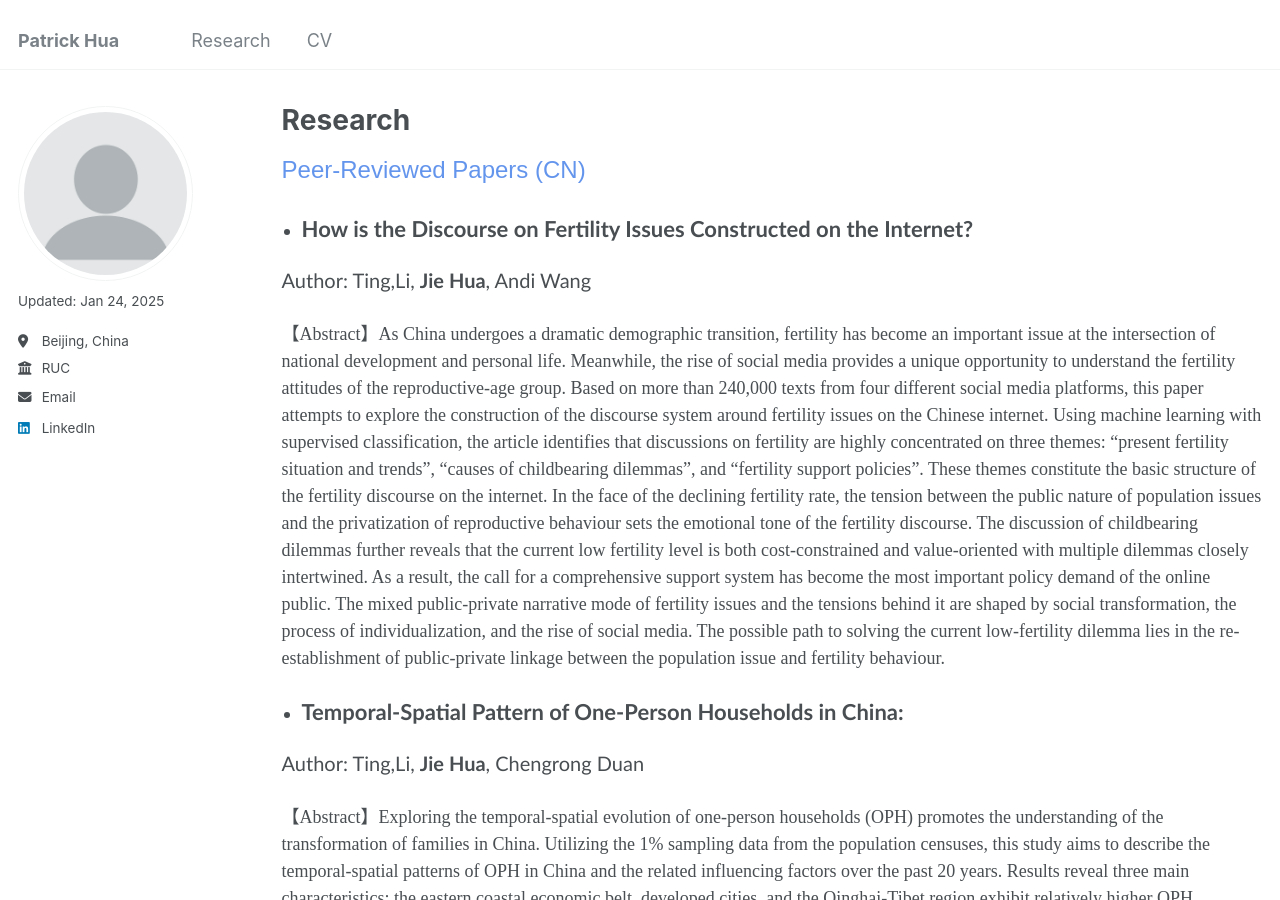
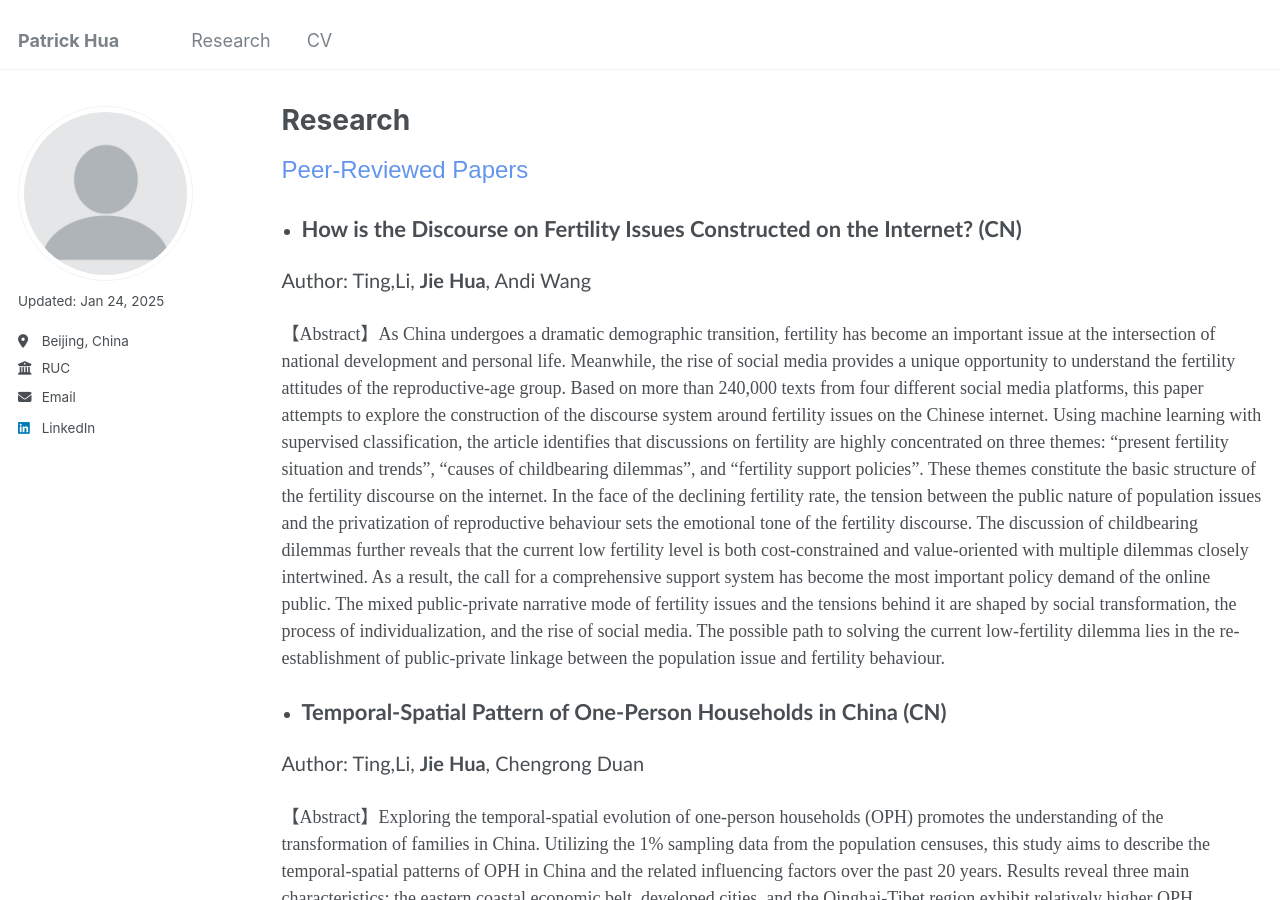
Before and after one commit to jiehua-css/jiehua-css.github.io, a Jekyll site: the page built from _pages/research.md, in a window 1280 px wide and 900 px high. Built offline with Jekyll 4.4.1, drawn with Linux system fonts in a browser that asks for light colours.

Commit message:
Update research.md

```diff
--- a/_pages/research.md
+++ b/_pages/research.md
@@ -7,10 +7,10 @@ author_profile: true
 
 {% include base_path %}
 
-<span style="font-family: Aptos, sans-serif; font-size: 24px; color: #6495ED;">Peer-Reviewed Papers (CN)</span>
+<span style="font-family: Aptos, sans-serif; font-size: 24px; color: #6495ED;">Peer-Reviewed Papers</span>
 
 <ul style="list-style-type: disc; padding-left: 20px;">
-  <li><span style="font-family: Calibri; font-size: 22px; font-weight: bold;">How is the Discourse on Fertility Issues Constructed on the Internet?</span></li>
+  <li><span style="font-family: Calibri; font-size: 22px; font-weight: bold;">How is the Discourse on Fertility Issues Constructed on the Internet? (CN)</span></li>
 </ul>
 <p style="font-family: Calibri; font-size: 20px;">Author: Ting,Li, <b>Jie Hua</b>, Andi Wang</p>
 
@@ -19,7 +19,7 @@ author_profile: true
 </p>
 
 <ul style="list-style-type: disc; padding-left: 20px;">
-  <li><span style="font-family: Calibri; font-size: 22px; font-weight: bold;">Temporal-Spatial Pattern of One-Person Households in China: </span></li>
+  <li><span style="font-family: Calibri; font-size: 22px; font-weight: bold;">Temporal-Spatial Pattern of One-Person Households in China (CN)</span></li>
 </ul>
 <p style="font-family: Calibri; font-size: 20px;">Author: Ting,Li, <b>Jie Hua</b>, Chengrong Duan</p>
 
```
